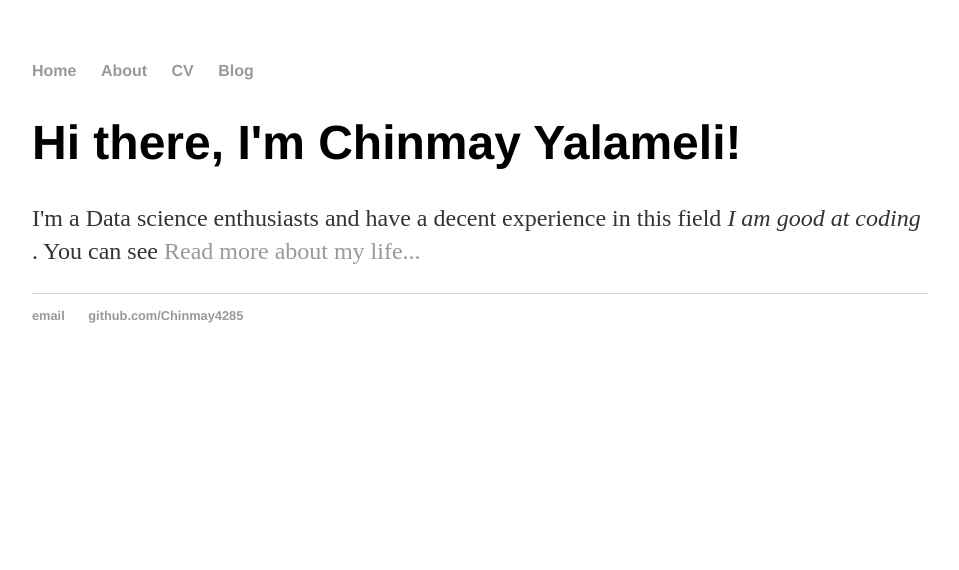
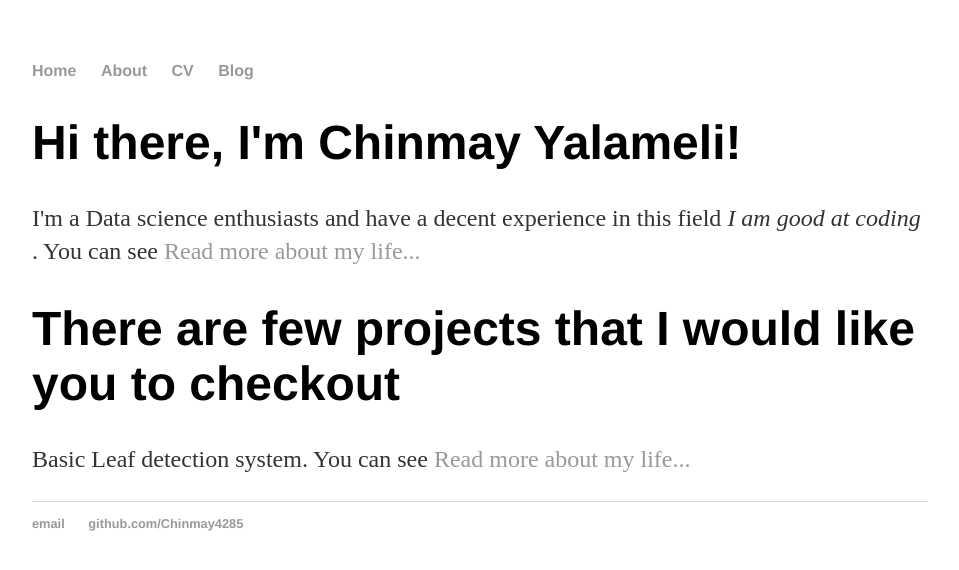
Before and after one commit to Chinmay4285/Chinmay4285.github.io, a Jekyll site: the page built from index.html, in a window 1280 px wide. Shown: the top 570 px of the page, without its empty margins (160-1119 px from the left). Built offline with Jekyll 4.4.1, drawn with Linux system fonts in a browser that asks for light colours.

Commit message:
Update index.html

```diff
--- a/index.html
+++ b/index.html
@@ -7,3 +7,8 @@ title: Chinmay Yalameli
 			<h1>Hi there, I'm Chinmay Yalameli!</h1>
 			<p>I'm a Data science enthusiasts and have a decent experience in this field <em>I am good at coding </em>. You can see  <a href="/about">Read more about my life...</a></p>
 		</div>
+
+                <div class="blurb">
+			<h1>There are few projects that I would like you to checkout</h1>
+			<p>Basic Leaf detection system</em>. You can see  <a href="/about">Read more about my life...</a></p>
+		</div>
```
